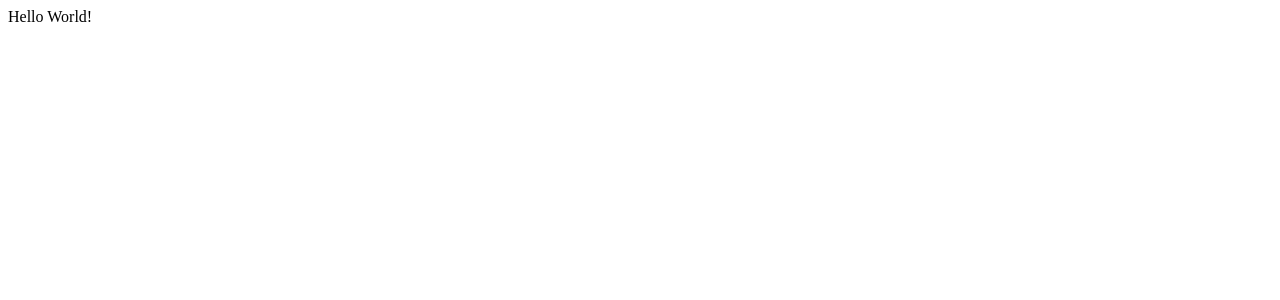
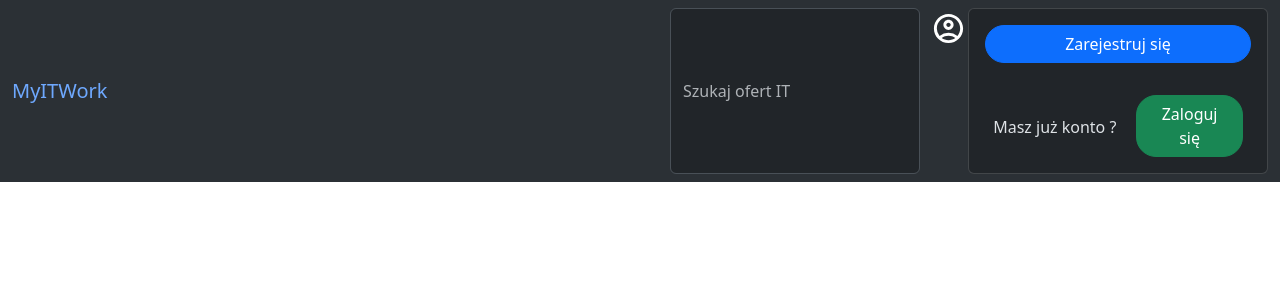
Before and after one commit to MiloszDubiel/my_it_work, a React (Create React App) app: page / in a window 1280 px wide. Shown: the top 300 px of the page. Built offline with nearby package versions, Linux system fonts and the light colour scheme.

Commit message:
Tworzenie NavBar

```diff
--- a/package.json
+++ b/package.json
@@ -7,8 +7,12 @@
     "@testing-library/jest-dom": "^6.6.3",
     "@testing-library/react": "^16.3.0",
     "@testing-library/user-event": "^13.5.0",
+    "bootstrap": "^5.3.7",
     "react": "^19.1.0",
+    "react-bootstrap": "^2.10.10",
     "react-dom": "^19.1.0",
+    "react-icons": "^5.5.0",
+    "react-router-dom": "^7.6.3",
     "react-scripts": "5.0.1",
     "web-vitals": "^2.1.4"
   },
--- a/public/index.html
+++ b/public/index.html
@@ -1,5 +1,5 @@
 <!DOCTYPE html>
-<html lang="en">
+<html lang="pl-PL">
   <head>
     <meta charset="utf-8" />
     <link rel="icon" href="%PUBLIC_URL%/favicon.ico" />
@@ -24,7 +24,13 @@
       work correctly both with client-side routing and a non-root public URL.
       Learn how to configure a non-root public URL by running `npm run build`.
     -->
-    <title>React App</title>
+    <title>MyITWork</title>
+    <link
+      rel="stylesheet"
+      href="https://cdn.jsdelivr.net/npm/bootstrap@5.3.5/dist/css/bootstrap.min.css"
+      integrity="sha384-SgOJa3DmI69IUzQ2PVdRZhwQ+dy64/BUtbMJw1MZ8t5HZApcHrRKUc4W0kG879m7"
+      crossorigin="anonymous"
+    />
   </head>
   <body>
     <noscript>You need to enable JavaScript to run this app.</noscript>
--- a/src/App.js
+++ b/src/App.js
@@ -1,9 +1,15 @@
 import React from "react";
+import { BrowserRouter as Router, Routes, Route, } from "react-router-dom";
+import MainPage from "./Components/MainPage/MainPage";
 
 const App = () => {
   return (
     <>
-      <div>Hello World!</div>
+      <Router>
+        <Routes>
+          <Route path="/" element={<MainPage />} />
+        </Routes>
+      </Router>
     </>
   );
 };
--- /dev/null
+++ b/src/Components/MainPage/MainPage.js
@@ -0,0 +1,13 @@
+import React from "react";
+import styles from "./MainPage.module.css";
+import NavBar from "../NavBar/NavBar";
+
+const MainPage = () => {
+  return (
+    <>
+      <NavBar />
+    </>
+  );
+};
+
+export default MainPage;
--- /dev/null
+++ b/src/Components/NavBar/NavBar.js
@@ -0,0 +1,78 @@
+import Container from "react-bootstrap/Container";
+import Form from "react-bootstrap/Form";
+import Nav from "react-bootstrap/Nav";
+import Navbar from "react-bootstrap/Navbar";
+import { Link } from "react-router-dom";
+import styles from "./NavBar.module.css";
+import Card from "react-bootstrap/Card";
+import ListGroup from "react-bootstrap/ListGroup";
+import { MdOutlineAccountCircle } from "react-icons/md";
+import Button from "react-bootstrap/Button";
+
+const NavBar = () => {
+  return (
+    <Navbar
+      expand="lg"
+      className="bg-body-tertiary"
+      fixed="top"
+      bg="dark"
+      data-bs-theme="dark"
+    >
+      <Container fluid>
+        <Navbar.Brand>
+          <Link to="/" style={{ textDecoration: "none" }}>
+            MyITWork
+          </Link>
+        </Navbar.Brand>
+        <Navbar.Brand className={styles.search}>
+          <Nav
+            className="me-auto my-2 my-lg-0"
+            style={{ maxHeight: "100px" }}
+            navbarScroll
+          ></Nav>
+          <Form className="d-flex">
+            <Form.Control
+              type="search"
+              placeholder="Szukaj ofert IT"
+              className="me-2"
+              aria-label="Search"
+              style={{ width: "250px" }}
+            />
+            <div className={styles.profile}>
+              <MdOutlineAccountCircle style={{ color: "white" }} />
+            </div>
+            <Card className={styles.card}>
+              <Card.Body style={{ width: "100%" }}>
+                <Button
+                  style={{ width: "100%", borderRadius: "20px" }}
+                  variant="primary"
+                >
+                  Zarejestruj się
+                </Button>
+              </Card.Body>
+              <Card.Body
+                style={{
+                  width: "100%",
+                  display: "flex",
+                  justifyContent: "center",
+                  alignItems: "center",
+                  gap: "20px",
+                }}
+              >
+                <p style={{ paddingTop: "18px" }}>Masz już konto ?</p>
+                <Button
+                  style={{ width: "40%", borderRadius: "20px" }}
+                  variant="success"
+                >
+                  Zaloguj się
+                </Button>
+              </Card.Body>
+            </Card>
+          </Form>
+        </Navbar.Brand>
+      </Container>
+    </Navbar>
+  );
+};
+
+export default NavBar;
--- /dev/null
+++ b/src/Components/NavBar/NavBar.module.css
@@ -0,0 +1,24 @@
+.profile{
+    width: 40px;
+    height: 40px;
+    display: grid;
+    place-items: center;
+    border-radius: 50%;
+    transition: 0.2s;
+}
+.profile:hover{
+    background-color: rgba(169, 169, 169, 0.247);
+}
+.profile > * {
+    font-size: 35px;
+    cursor: pointer;
+}
+.search{
+    all:unset;
+    display: flex;
+}
+.card{
+    width: 300px;
+    display: flex;
+    justify-content: center;
+}
```
Also changed, not shown: src/Components/CustomButtons/LoginButton.js (added), src/Components/MainPage/MainPage.module.css (added), 2 other files (tests, documents, lock files or other folders).
